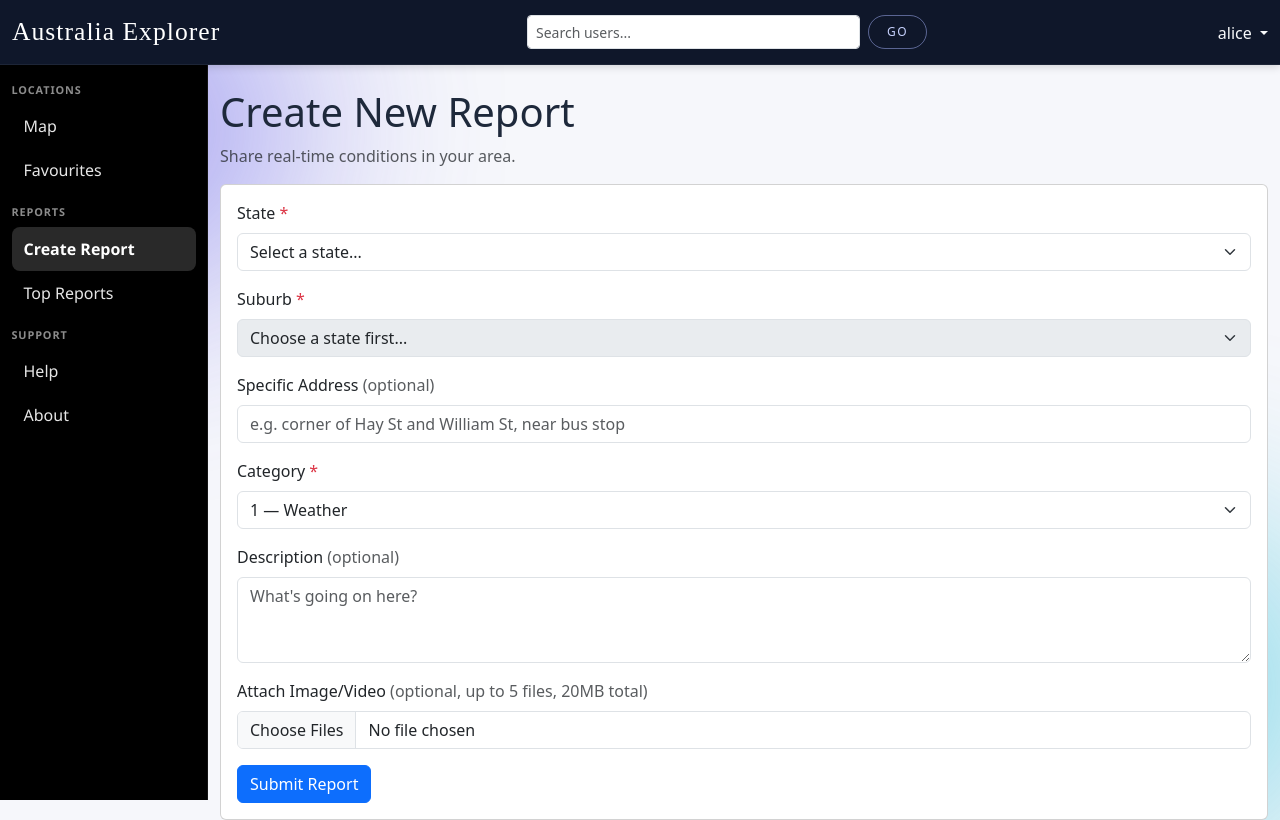
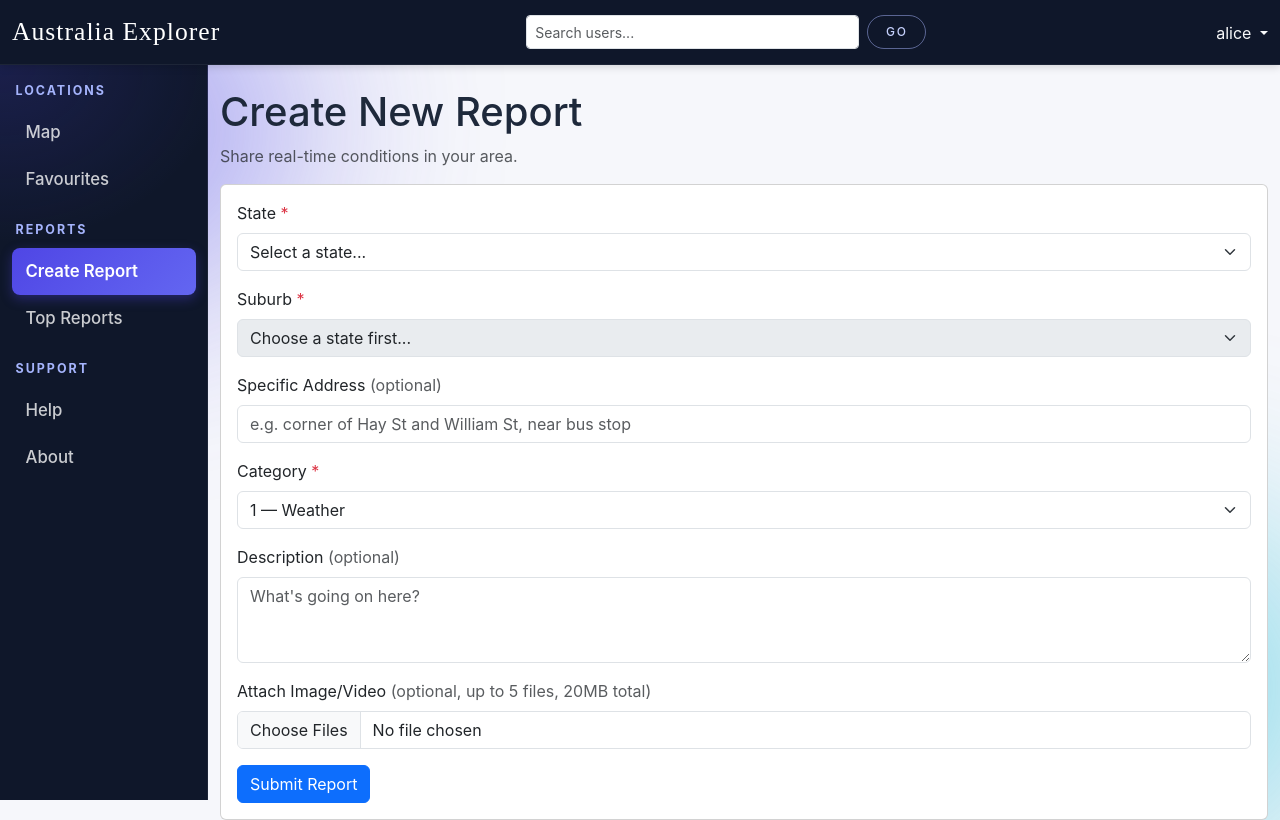
Before and after one commit to jono1762/cits3403-project, a Flask app: page /reports in a window 1280 px wide. Run offline with Flask 3, Linux system fonts and the light colour scheme; a user stored in the database is signed in; data comes from the database, SQL or seed files in the repository; some libraries are stand-ins or nearby versions; some web fonts are replaced.

Commit message:
update sidebar.css make it align with other css

```diff
--- a/app/static/css/sidebar.css
+++ b/app/static/css/sidebar.css
@@ -13,11 +13,13 @@
     left: 0;
     width: var(--sidebar-width);
     height: calc(100vh - var(--navbar-height));
-    background-color: #000;
+    /* slate-900 with a subtle indigo glow at the top, ties the sidebar to the brand */
+    background-color: #0f172a;
+    background-image: radial-gradient(20rem 16rem at 0% 0%, rgba(79, 70, 229, 0.18), transparent 70%);
     color: #fff;
-    border-right: 1px solid rgba(255, 255, 255, 0.08);
+    border-right: 1px solid rgba(255, 255, 255, 0.06);
     overflow-y: auto;
-    font-family: "Segoe UI", Tahoma, Geneva, Verdana, sans-serif;
+    /* inherit the body font (Inter) instead of pinning Segoe UI */
     z-index: 1000;
 }
 
@@ -31,12 +33,12 @@
 }
 
 .app-sidebar-group-header {
-    margin: 12px 0 6px;
-    font-size: 0.68rem;
-    letter-spacing: 0.08em;
+    margin: 18px 4px 8px;
+    font-size: 0.78rem;
+    letter-spacing: 0.16em;            /* wider tracking so it reads as a label, not a link */
     text-transform: uppercase;
-    color: rgba(255, 255, 255, 0.55);
-    font-weight: 600;
+    color: #a5b4fc;                    /* light indigo — ties to the brand */
+    font-weight: 700;
 }
 
 .app-sidebar-group-header:first-child {
@@ -45,24 +47,33 @@
 
 .app-sidebar-link {
     display: block;
-    padding: 10px 12px;
-    color: rgba(255, 255, 255, 0.9);
+    padding: 11px 14px;
+    color: rgba(255, 255, 255, 0.78);
     text-decoration: none;
-    font-weight: 400;
+    font-weight: 500;
+    font-size: 1.05rem;
     border-radius: 8px;
-    transition: background-color 0.2s ease, color 0.2s ease;
+    transition: background 0.18s ease, color 0.18s ease, transform 0.18s ease, box-shadow 0.18s ease;
 }
 
 .app-sidebar-link:hover,
 .app-sidebar-link:focus {
-    background-color: rgba(255, 255, 255, 0.09);
+    background-color: rgba(99, 102, 241, 0.15);     /* soft indigo tint on hover */
     color: #fff;
 }
 
+/* active page — gradient pill with a colored glow, matches the brand's CTA buttons */
 .app-sidebar-link.active {
-    background-color: rgba(255, 255, 255, 0.16);
+    background: linear-gradient(135deg, #4f46e5 0%, #6366f1 100%);
     color: #fff;
     font-weight: 600;
+    box-shadow: 0 4px 12px rgba(79, 70, 229, 0.35);
+}
+
+.app-sidebar-link.active:hover,
+.app-sidebar-link.active:focus {
+    background: linear-gradient(135deg, #4f46e5 0%, #6366f1 100%);
+    color: #fff;
 }
 
 .app-main-content {
--- a/app/static/css/style.css
+++ b/app/static/css/style.css
@@ -29,6 +29,12 @@
 body {
     background-color: var(--color-bg);
     color: var(--color-text);
+    /* modern system-font stack — picks the OS's native UI font so the app
+       feels right on every platform without downloading anything */
+    font-family: -apple-system, BlinkMacSystemFont, 'Segoe UI', system-ui, Roboto,
+                 'Helvetica Neue', Arial, sans-serif;
+    -webkit-font-smoothing: antialiased;
+    -moz-osx-font-smoothing: grayscale;
     /* isolation creates a new stacking context so the z-index:-1
        pseudo-elements below sit ABOVE the body background and
        BELOW everything else — without this, blobs disappear */
```
